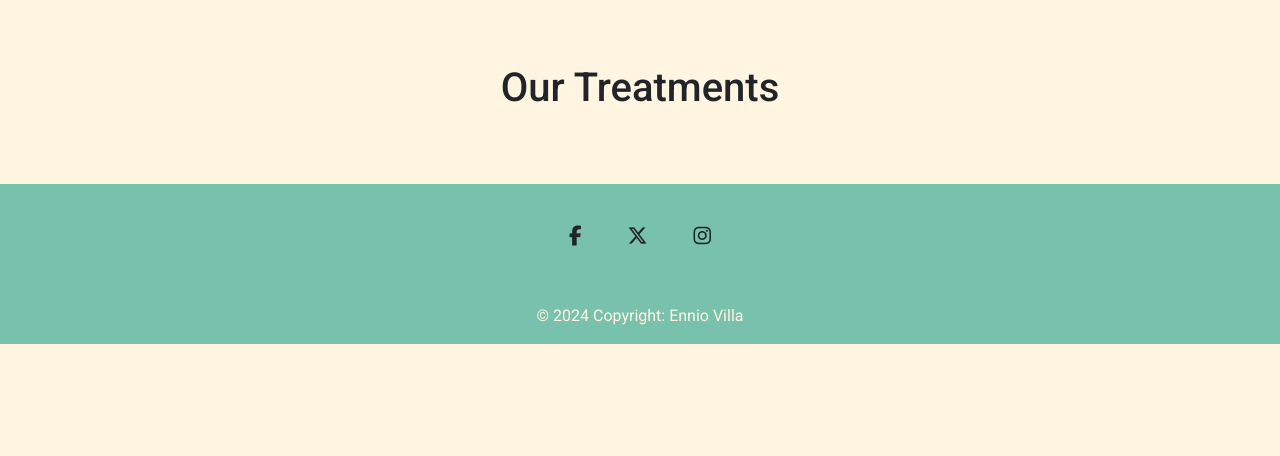
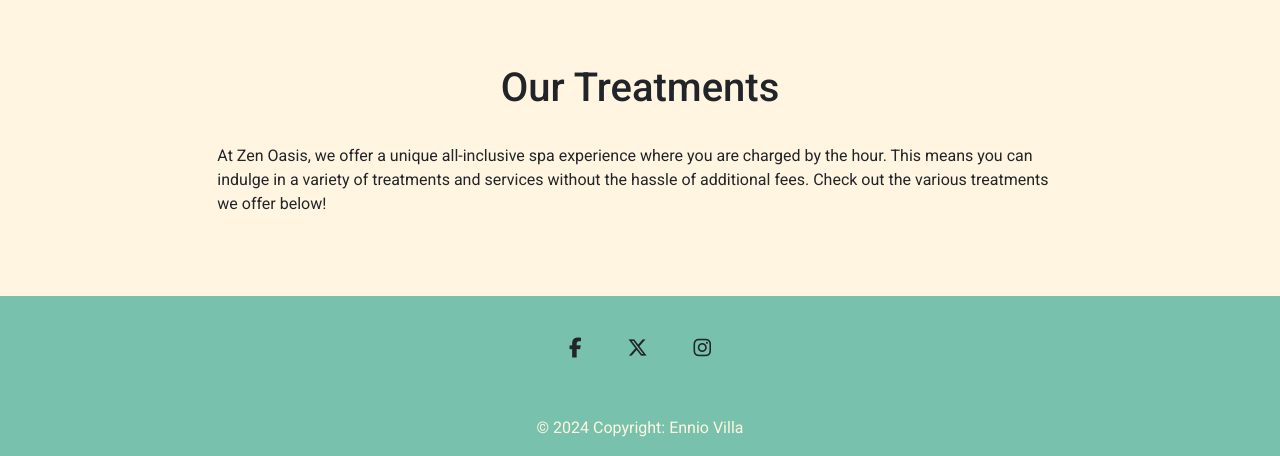
Before and after one commit to enniovilla/project-4-ci, a Django app: page /treatments/ in a window 1280 px wide. Shown: the part 136-592 px from the top of the page. Run offline with Django 5.2, Linux system fonts and the light colour scheme; data that the repository does not hold is empty; some libraries are stand-ins or nearby versions.

Commit message:
Edit treatments html

```diff
--- a/treatments/templates/treatments/treatments.html
+++ b/treatments/templates/treatments/treatments.html
@@ -6,6 +6,12 @@
         <div class="col-8">
             <div class="accordion accordion-flush" id="accordionPanelsStayOpenExample">
                 <h1 class="text-center">Our Treatments</h1>
+                <br>
+                <p>
+                    At Zen Oasis, we offer a unique all-inclusive spa experience where you are charged by the hour. This
+                    means you can indulge in a variety of treatments and services without the hassle of additional fees.
+                    Check out the various treatments we offer below!
+                </p>
                 <br>
                 {% for section in sections %}
                 <h2>{{ section.title }}</h2>
```
